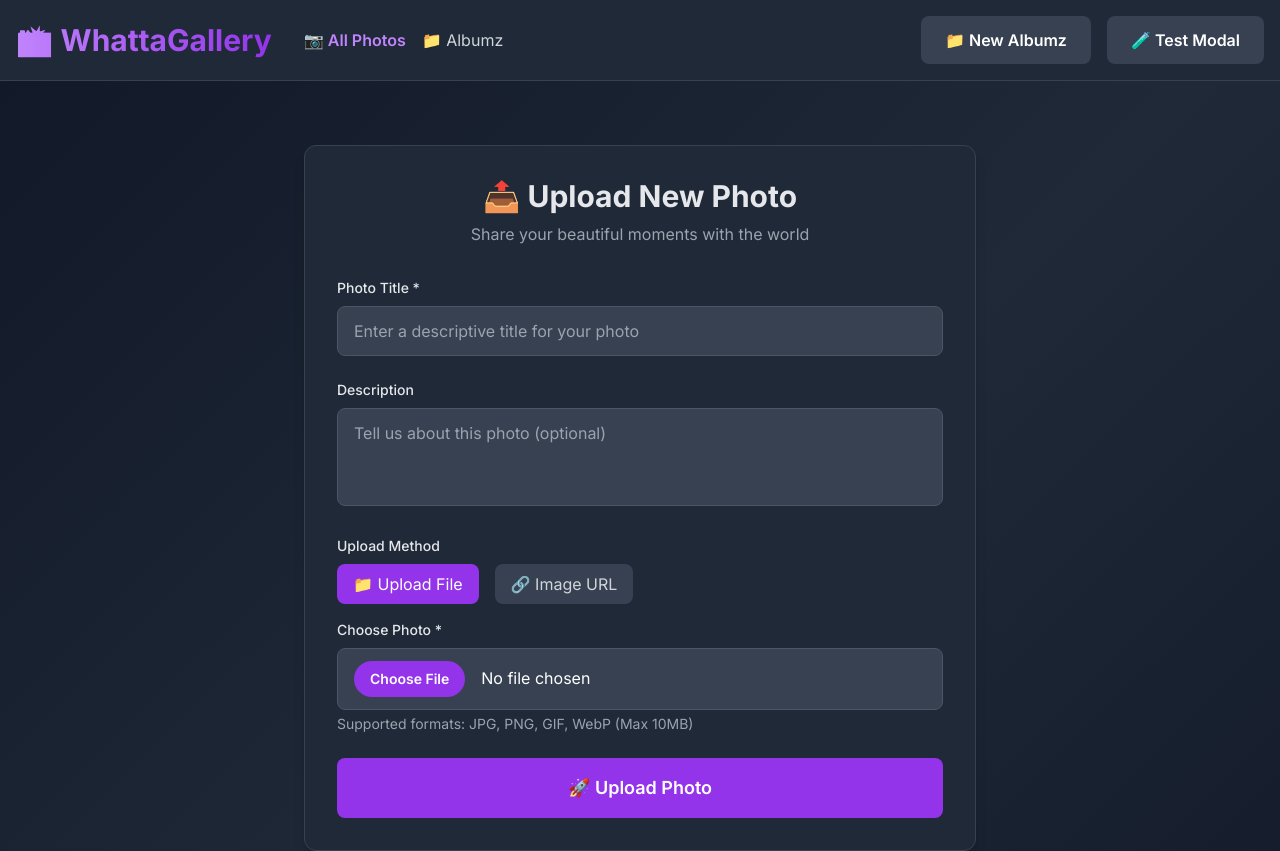
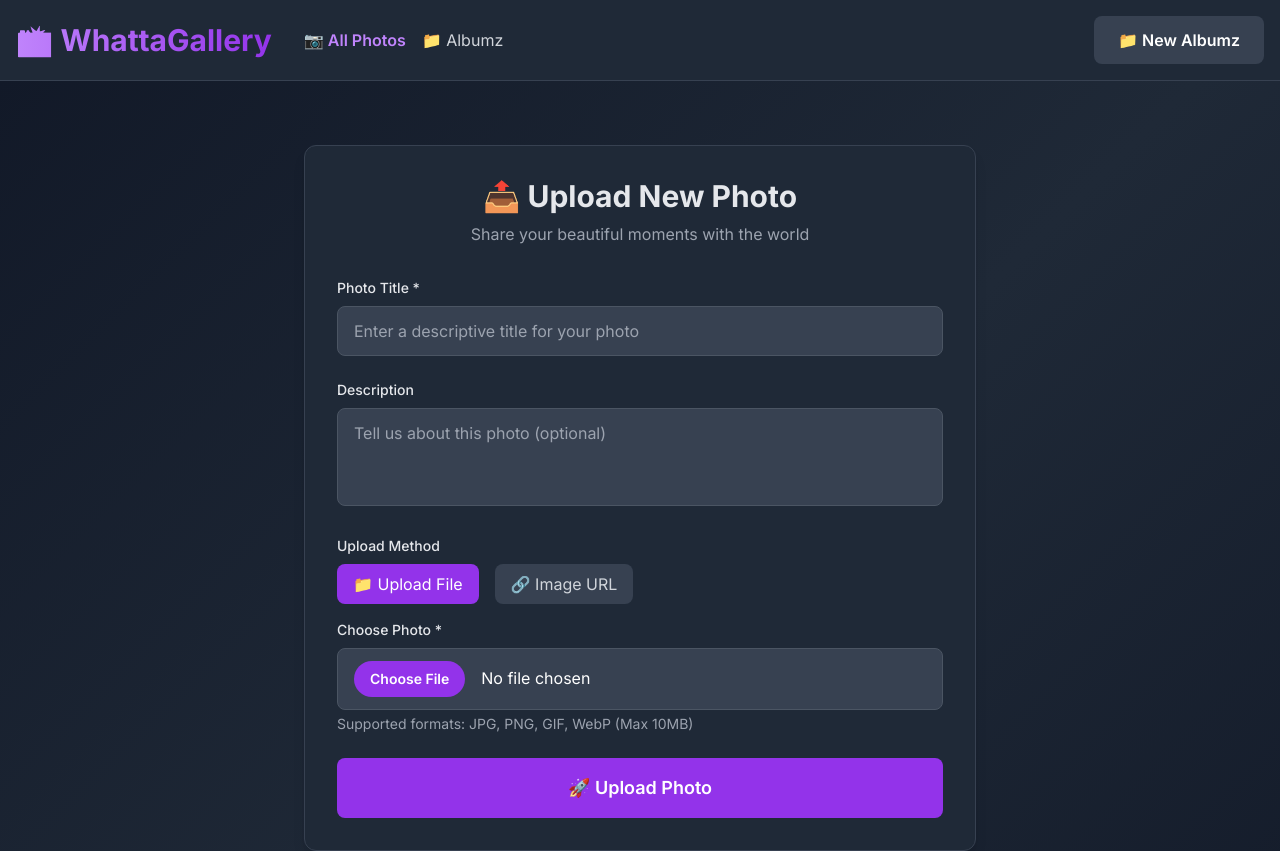
Before and after one commit to Siswimsuitz/WhattaGallery, a Next.js app: page / in a window 1280 px wide. Shown: the top 851 px of the page. Built offline with nearby package versions, Linux system fonts and the light colour scheme; no server answers; the database is empty.

Commit message:
Remove test modal button - cleanup

```diff
--- a/app/page.tsx
+++ b/app/page.tsx
@@ -154,19 +154,6 @@ export default function Home() {
                  className="btn-secondary"
                >
                  📁 New Albumz
-               </button>
-               <button
-                 onClick={() => {
-                   const testPhoto = photos[0];
-                   if (testPhoto) {
-                     console.log('Testing modal with:', testPhoto);
-                     setSelectedPhoto(testPhoto);
-                     document.body.classList.add('modal-open');
-                   }
-                 }}
-                 className="btn-secondary"
-               >
-                 🧪 Test Modal
                </button>
              </div>
           </div>
```
